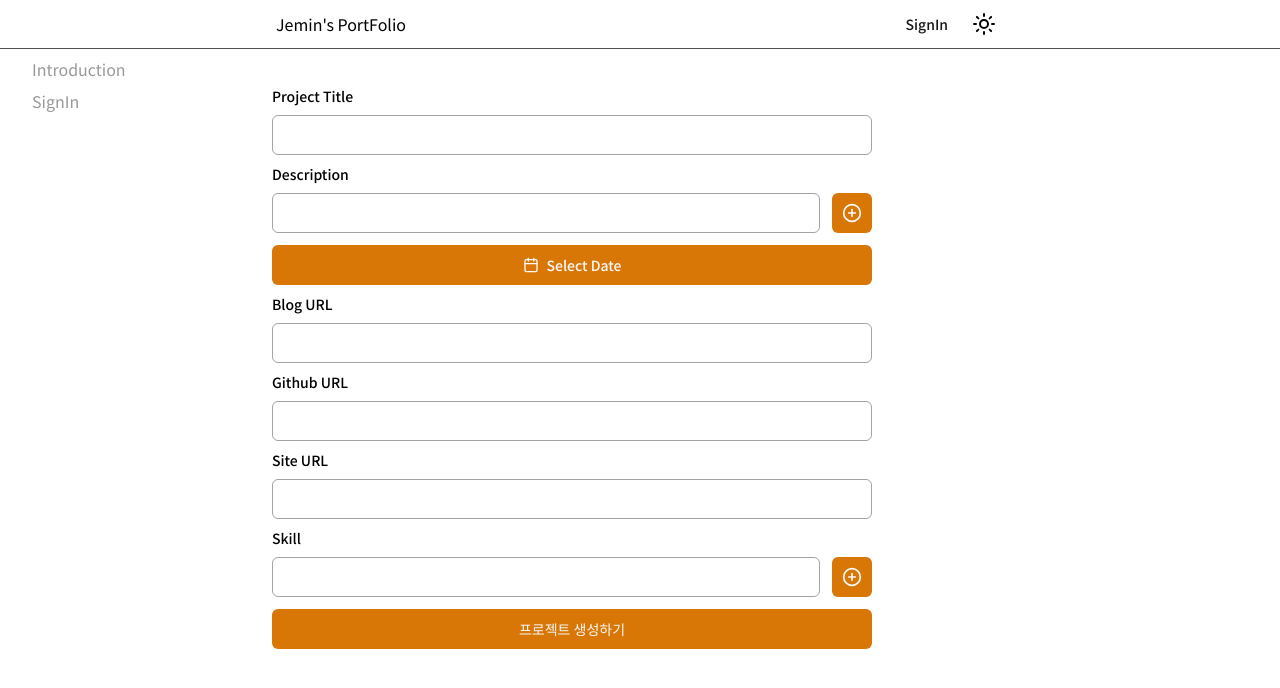
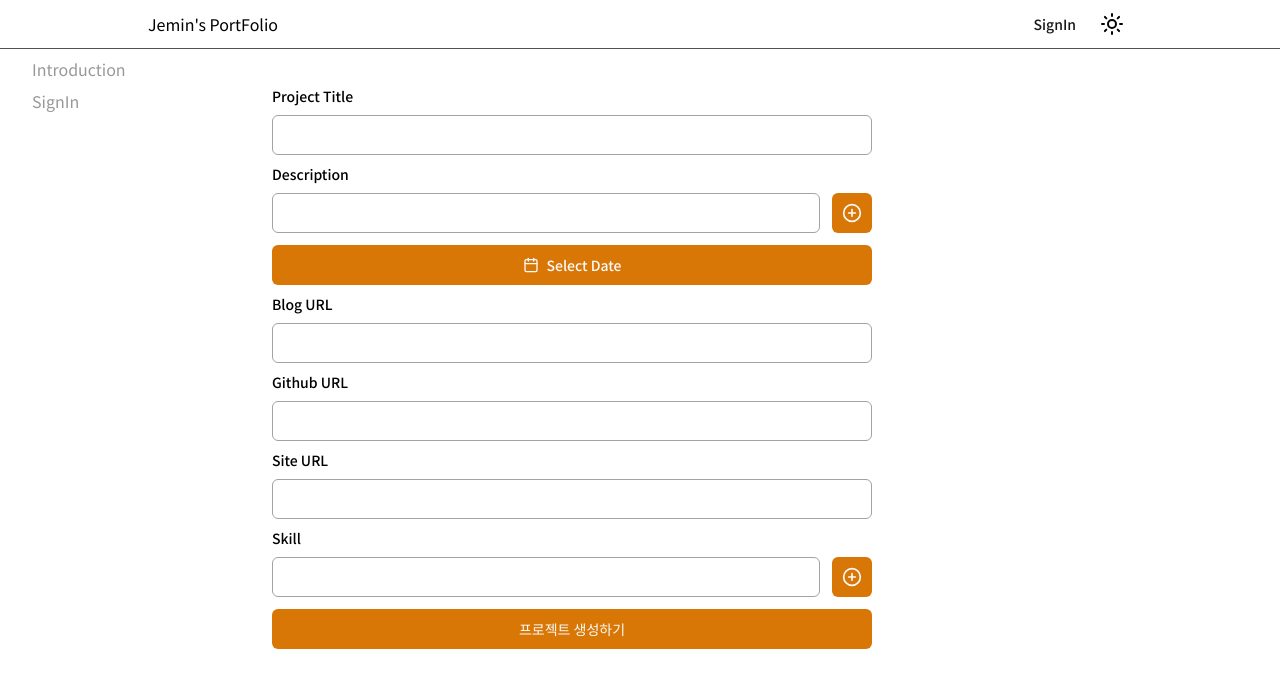
Before and after one commit to KKamjangE/next-portfolio, a Next.js app: page /create-project in a window 1280 px wide. Shown: the top 688 px of the page. Built offline with nearby package versions, Linux system fonts and the light colour scheme; no server answers.

Commit message:
Style: css 수정

```diff
--- a/components/header.tsx
+++ b/components/header.tsx
@@ -12,7 +12,7 @@ export default async function Header() {
 
     return (
         <header className="sticky top-0 z-50 border-b border-neutral-600 backdrop-blur">
-            <div className="m-auto flex h-12 max-w-screen-md items-center justify-between px-5 *:flex *:items-center">
+            <div className="m-auto flex h-12 max-w-screen-lg items-center justify-between px-5 *:flex *:items-center">
                 <div>
                     <NavigationMenu />
                     <Link href={"/"}>
```
